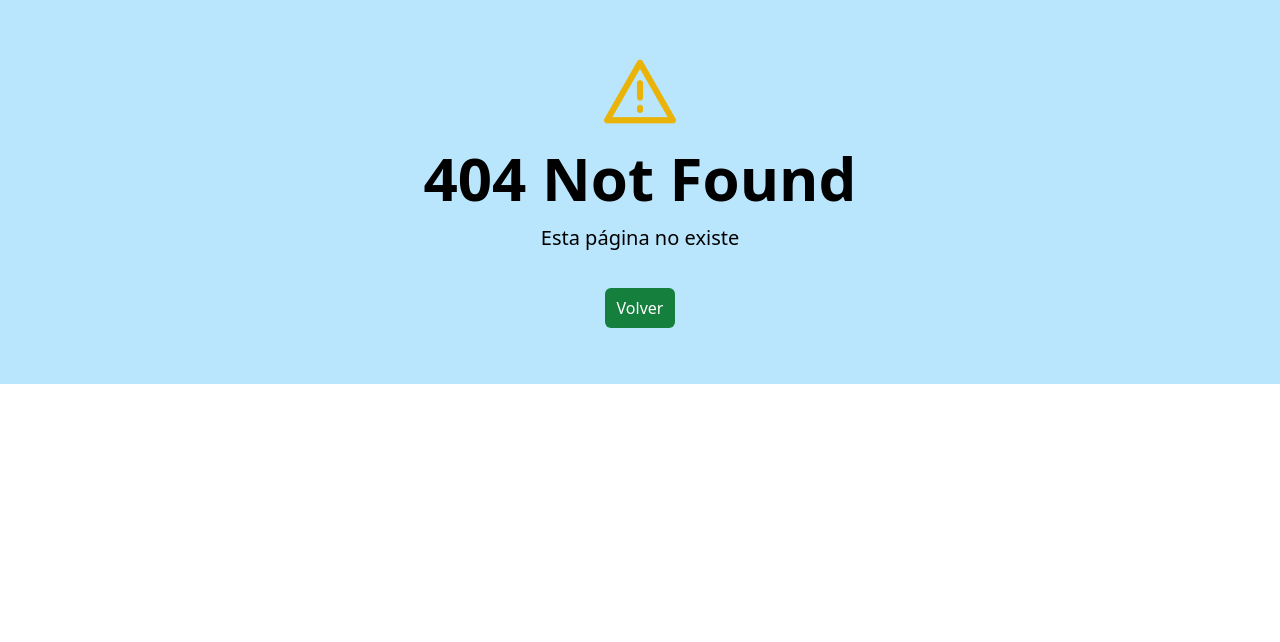
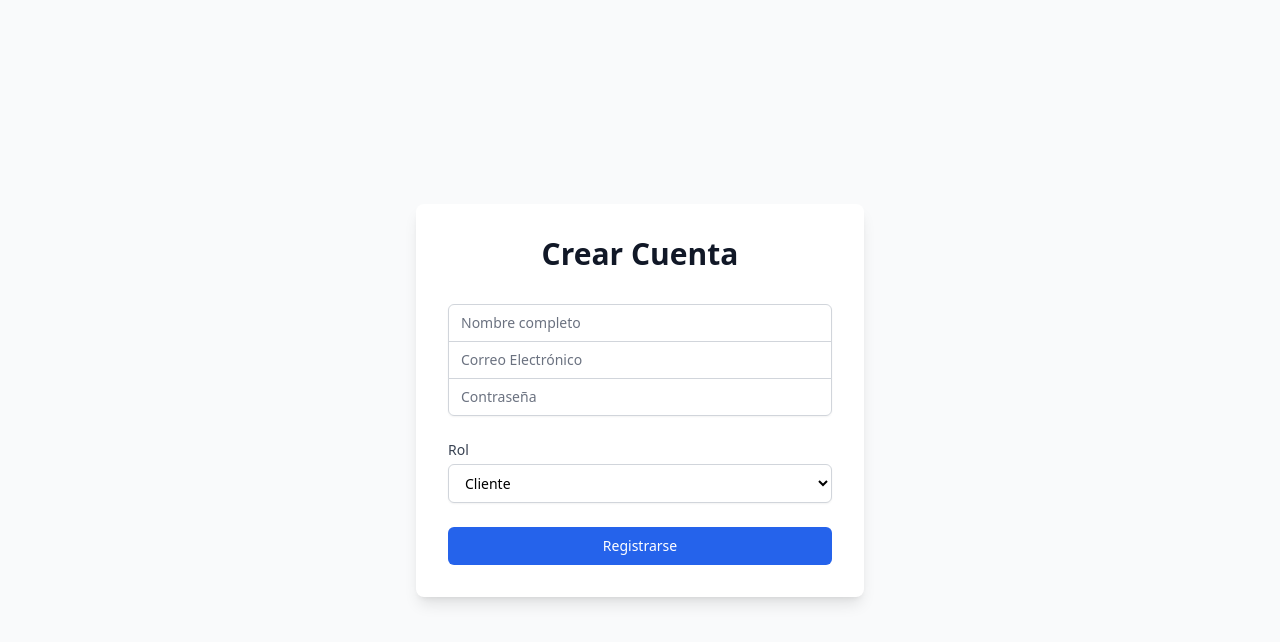
Before and after one commit to agusOlivieri/viandaApp-front-end, a Vue app: page /register in a window 1280 px wide. Before the commit this address had no page. Shown: the top 642 px of the page. Built offline with nearby package versions, Linux system fonts and the light colour scheme.

Commit message:
RegisterView

```diff
--- a/package.json
+++ b/package.json
@@ -9,6 +9,7 @@
     "preview": "vite preview"
   },
   "dependencies": {
+    "axios": "^1.7.9",
     "primeicons": "^7.0.0",
     "vue": "^3.5.13",
     "vue-router": "^4.5.0"
--- a/src/router/index.js
+++ b/src/router/index.js
@@ -2,6 +2,7 @@ import { createRouter, createWebHistory } from 'vue-router'
 import HomeView from '../views/HomeView.vue'
 import NotFoundView from '@/views/NotFoundView.vue'
 import OrderView from '@/views/OrderView.vue'
+import RegisterView from '@/views/RegisterView.vue'
 
 const router = createRouter({
   history: createWebHistory(import.meta.env.BASE_URL),
@@ -21,6 +22,11 @@ const router = createRouter({
       name: 'not-found',
       component: NotFoundView,
     },
+    {
+      path: '/register',
+      name: 'register',
+      component: RegisterView,
+    },
 
   ],
 })
--- a/src/views/RegisterView.vue
+++ b/src/views/RegisterView.vue
@@ -1,3 +1,93 @@
+<script setup>
+import { ref } from "vue";
+import axios from "axios";
+
+const user = ref({
+  name: "",
+  email: "",
+  password: "",
+  role: "CLIENTE",
+});
+
+const register = async () => {
+  try {
+    const response = await axios.post("http://localhost:8080/api/auth/register", user.value);
+    alert("Registro exitoso");
+    console.log(response.data);
+    // Redirigir al login si es necesario
+  } catch (error) {
+    console.error("Error en el registro:", error);
+    alert("Hubo un problema con el registro. Por favor, intente de nuevo.");
+  }
+};
+</script>
+
 <template>
+    <div class="min-h-screen flex items-center justify-center bg-gray-50 py-12 px-4 sm:px-6 lg:px-8">
+      <div class="max-w-md w-full space-y-8 bg-white p-8 rounded-lg shadow-lg">
+        <h2 class="text-center text-3xl font-extrabold text-gray-900">Crear Cuenta</h2>
+        <form @submit.prevent="register" class="mt-8 space-y-6">
+          <div class="rounded-md shadow-sm -space-y-px">
+            <div>
+              <label for="name" class="sr-only">Nombre</label>
+              <input
+                id="name"
+                name="name"
+                type="text"
+                required
+                v-model="user.name"
+                class="appearance-none rounded-none relative block w-full px-3 py-2 border border-gray-300 placeholder-gray-500 text-gray-900 rounded-t-md focus:outline-none focus:ring-blue-500 focus:border-blue-500 focus:z-10 sm:text-sm"
+                placeholder="Nombre completo"
+              />
+            </div>
+            <div>
+              <label for="email" class="sr-only">Correo Electrónico</label>
+              <input
+                id="email"
+                name="email"
+                type="email"
+                required
+                v-model="user.email"
+                class="appearance-none rounded-none relative block w-full px-3 py-2 border border-gray-300 placeholder-gray-500 text-gray-900 focus:outline-none focus:ring-blue-500 focus:border-blue-500 focus:z-10 sm:text-sm"
+                placeholder="Correo Electrónico"
+              />
+            </div>
+            <div>
+              <label for="password" class="sr-only">Contraseña</label>
+              <input
+                id="password"
+                name="password"
+                type="password"
+                required
+                v-model="user.password"
+                class="appearance-none rounded-none relative block w-full px-3 py-2 border border-gray-300 placeholder-gray-500 text-gray-900 rounded-b-md focus:outline-none focus:ring-blue-500 focus:border-blue-500 focus:z-10 sm:text-sm"
+                placeholder="Contraseña"
+              />
+            </div>
+          </div>
 
-</template>
+          <div>
+            <label for="role" class="block text-sm font-medium text-gray-700">Rol</label>
+            <select
+              id="role"
+              v-model="user.role"
+              required
+              class="mt-1 block w-full py-2 px-3 border border-gray-300 bg-white rounded-md shadow-sm focus:outline-none focus:ring-blue-500 focus:border-blue-500 sm:text-sm"
+            >
+              <option value="CLIENTE">Cliente</option>
+              <option value="ADMIN">Administrador</option>
+            </select>
+          </div>
+
+          <div>
+            <button
+              type="submit"
+              class="group relative w-full flex justify-center py-2 px-4 border border-transparent text-sm font-medium rounded-md text-white bg-blue-600 hover:bg-blue-700 focus:outline-none focus:ring-2 focus:ring-offset-2 focus:ring-blue-500"
+            >
+              Registrarse
+            </button>
+          </div>
+        </form>
+      </div>
+    </div>
+  </template>
```
Also changed, not shown: src/views/LoginView.vue (line endings or trailing spaces), 1 other file (tests, documents, lock files or other folders).
